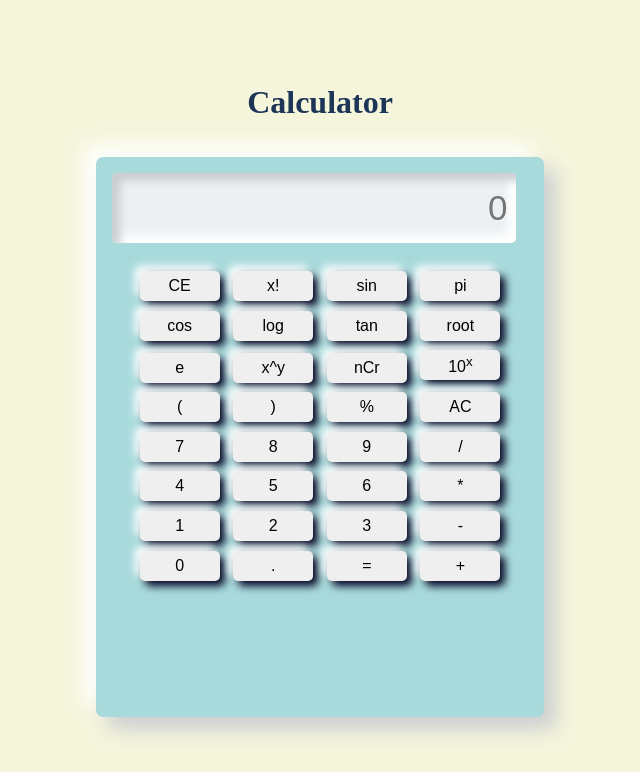
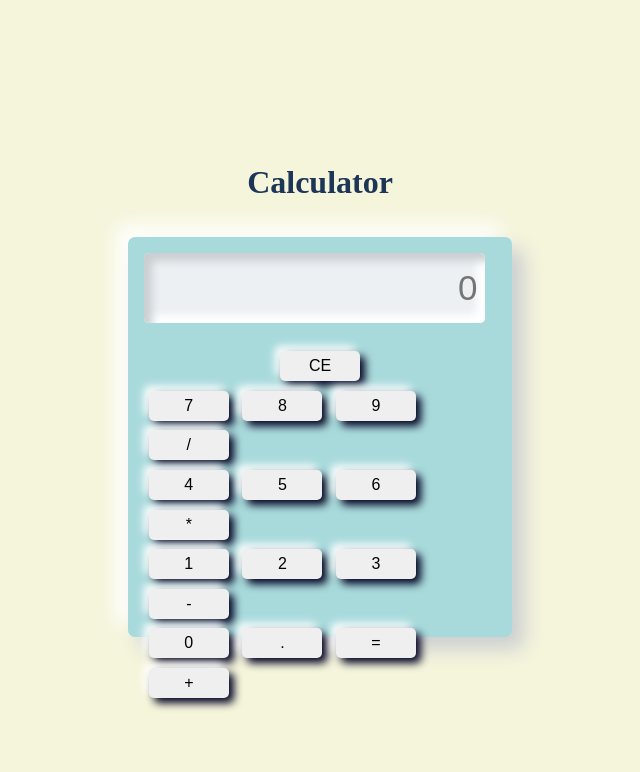
Before and after one commit to aishwaryaverma28/scientific_calculator, a plain HTML site: page index.html in a window 1280 px wide. Shown: the whole page, without its empty margins (320-960 px from the left). Drawn offline with Linux system fonts and the light colour scheme.

Commit message:
basic part completed

```diff
--- a/index.html
+++ b/index.html
@@ -17,28 +17,7 @@
     </div>
     <div id="keypad">
         <div class="row">
-            <button class="btn">CE</button>
-            <button class="btn">x!</button>
-            <button class="btn">sin</button>
-            <button class="btn">pi</button>
-        </div>
-        <div class="row">
-            <button class="btn">cos</button>
-            <button class="btn">log</button>
-            <button class="btn">tan</button>
-            <button class="btn">root</button>
-        </div>
-        <div class="row">
-            <button class="btn">e</button>
-            <button class="btn">x^y</button>
-            <button class="btn">nCr</button>
-            <button class="btn">10<sup>x</sup></button>
-        </div>
-        <div class="row">
-            <button class="btn">(</button>
-            <button class="btn">)</button>
-            <button class="btn">%</button>
-            <button class="btn">AC</button>
+            <button class="btn change">CE</button>
         </div>
         <div class="row">
 
--- a/style.css
+++ b/style.css
@@ -11,9 +11,13 @@ body{
     align-items: center;
     min-height: 100vh;
 }
+.change{
+justify-items: left;
+
+}
 #calculator{
-    width:35%;
-    height:70vh;
+    width:30%;
+    height:50vh;
     padding:1rem;
     border-radius: 7px;
     background-color: #a8dadc;
```
